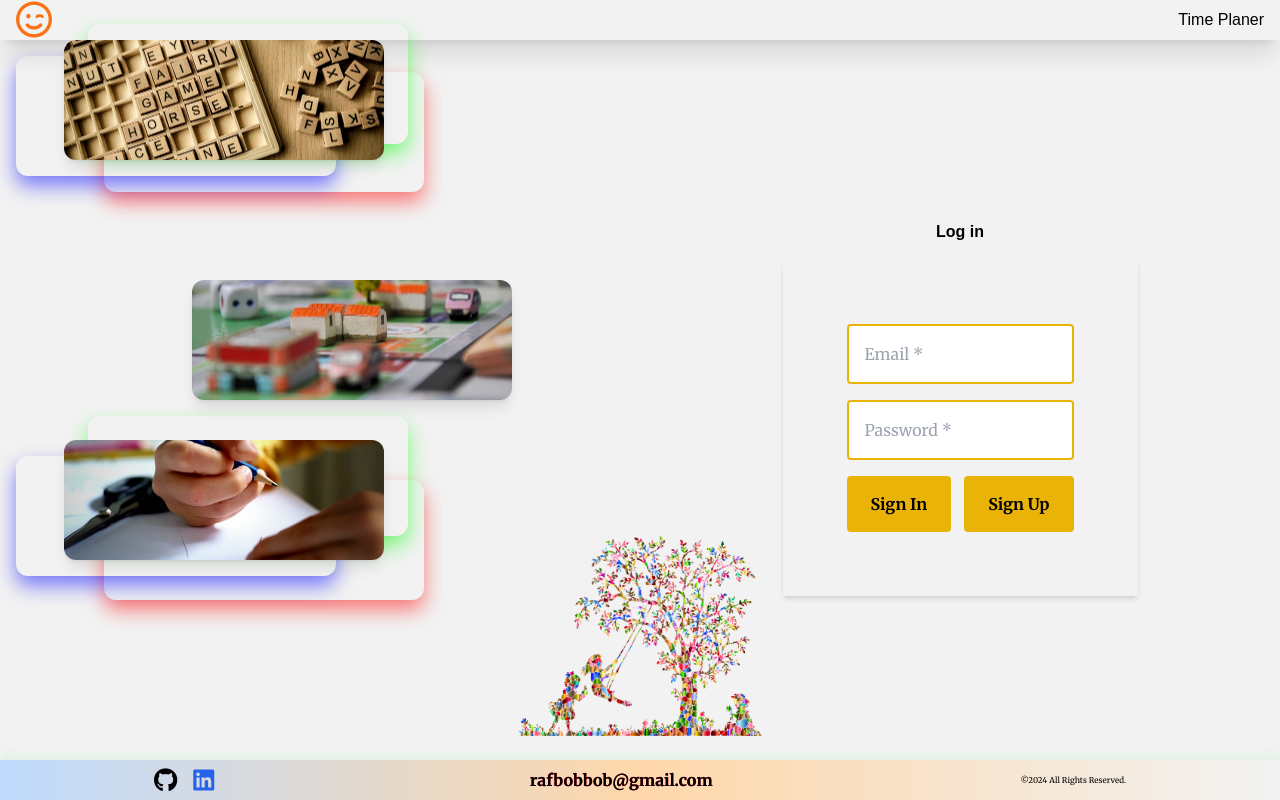
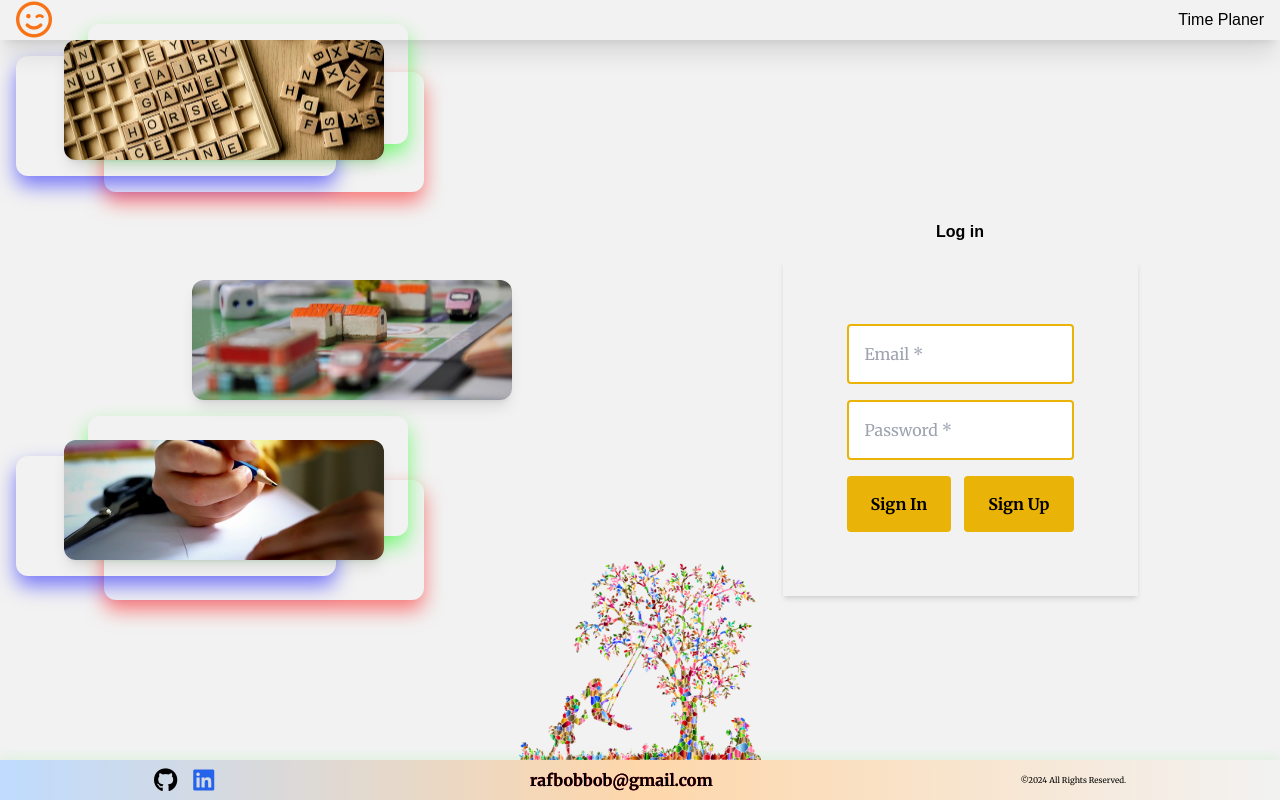
Before and after one commit to sabaudianin/TimePlaner, a React (Vite) app: page / in a window 1280 px wide. Built offline with nearby package versions, Linux system fonts and the light colour scheme; a web font is replaced by a local one.

Commit message:
restyling login component

```diff
--- a/src/components/Login.jsx
+++ b/src/components/Login.jsx
@@ -38,7 +38,7 @@ export const Login = () => {
 					/>
 				</div>
 			</div>
-			<div className="fixed bottom-16 w-full h-1/4 bg-[url('/bg.png')] bg-contain bg-bottom bg-no-repeat"></div>
+			<div className="hidden lg:block absolute w-1/2 h-1/4 bg-[url('/bg.png')] bg-contain bg-bottom bg-no-repeat self-end"></div>
 
 			<div className="flex justify-center items-center w-full lg:w-1/2 h-full lg:h-full">
 				{isVisible ? (
```
